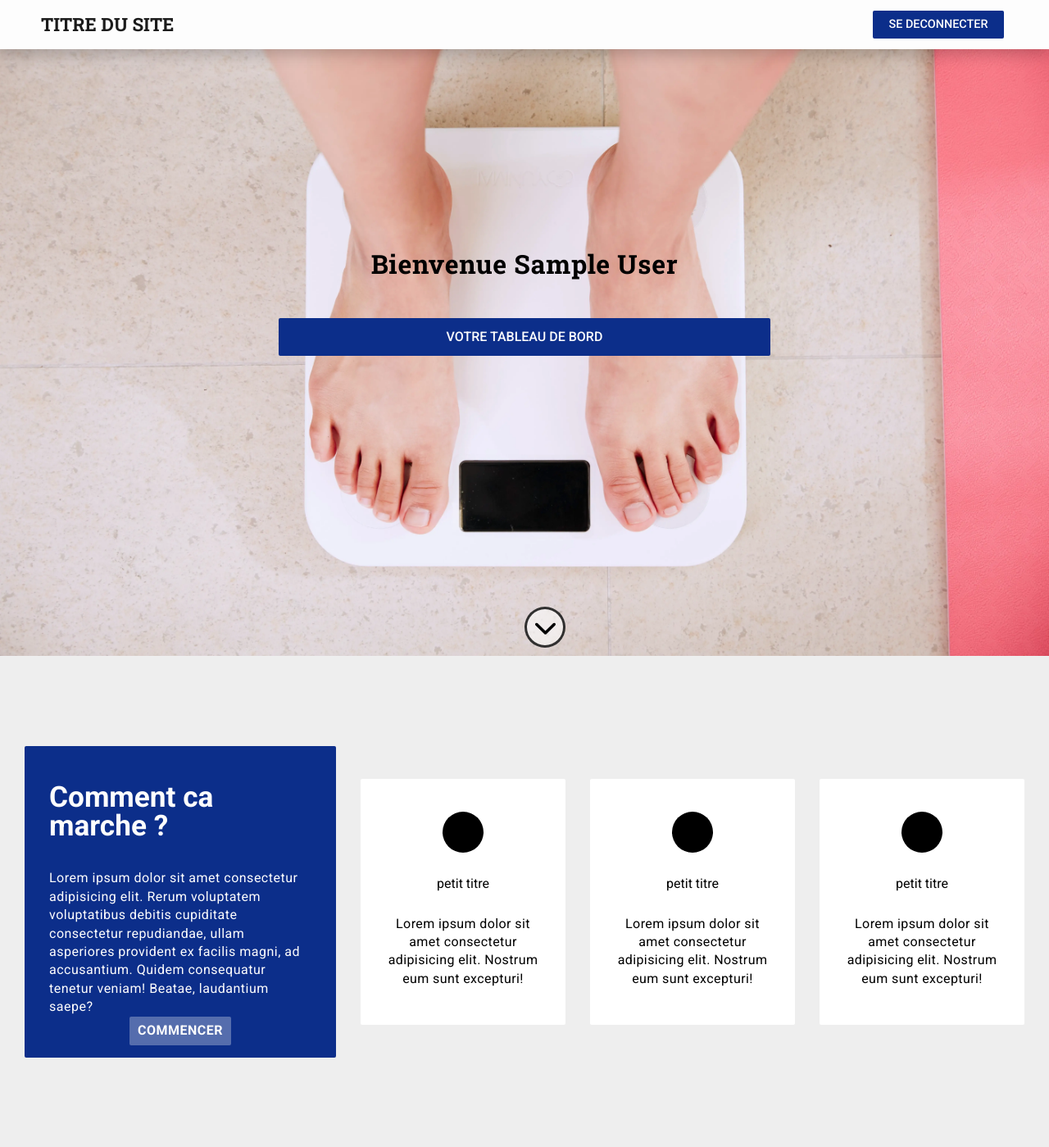
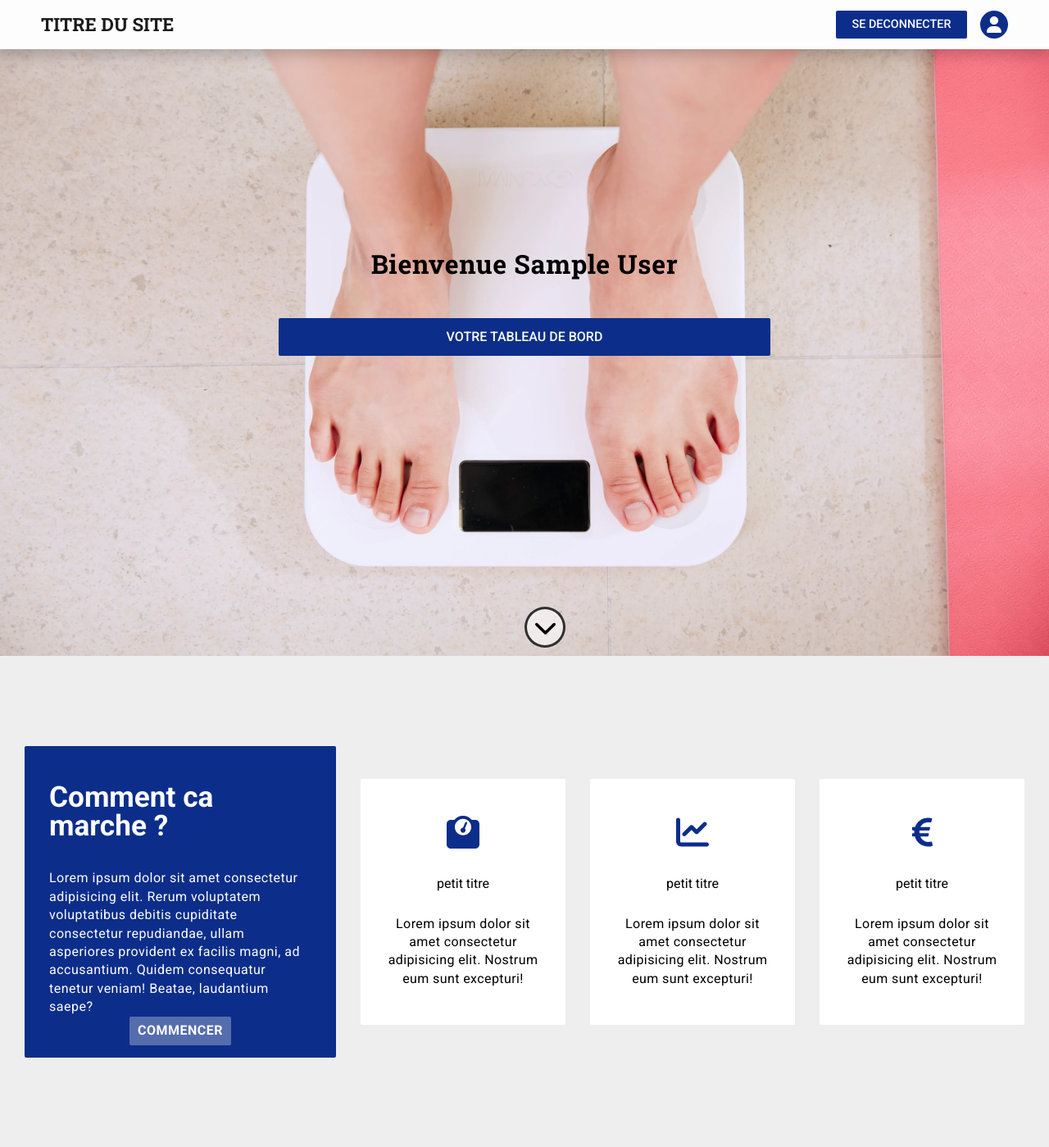
Before and after one commit to julabina/old_suivrepoids_php, a PHP site: page /templates/home.php in a window 1280 px wide. Shown: the top 1399 px of the page at 82% size. Run offline with PHP 8.4, Linux system fonts and the light colour scheme; the visitor is signed in with stand-in values (Sample User, id 1).

Commit message:
modify header + add icon to home page for description + create and started profil page

```diff
--- a/css/style.css
+++ b/css/style.css
@@ -116,26 +116,6 @@ header h1 {
   display: flex;
   align-items: center;
 }
-.header__logoutBtn, .header__toDashboard {
-  text-decoration: none;
-  color: inherit;
-  text-align: center;
-  border-radius: 2px;
-  padding: 15px 0;
-  background: #0C2E8A;
-  color: #fdfdfd;
-  transition: opacity 150ms ease-in-out;
-  text-transform: uppercase;
-  font-weight: 500;
-  margin: 0 5px;
-  width: 160px;
-  padding: 10px 0 10px;
-  font-size: 0.9em;
-}
-.header__logoutBtn:hover, .header__toDashboard:hover {
-  opacity: 0.7;
-  transition: opacity 150ms ease-in-out;
-}
 .header__notConnectBtns {
   display: flex;
   justify-content: space-between;
@@ -157,6 +137,48 @@ header h1 {
   font-size: 0.9em;
 }
 .header__notConnectBtns a:hover {
+  opacity: 0.7;
+  transition: opacity 150ms ease-in-out;
+}
+.header__connected {
+  display: flex;
+}
+.header__connected__logoutBtn, .header__connected__toDashboard {
+  text-decoration: none;
+  color: inherit;
+  text-align: center;
+  border-radius: 2px;
+  padding: 15px 0;
+  background: #0C2E8A;
+  color: #fdfdfd;
+  transition: opacity 150ms ease-in-out;
+  text-transform: uppercase;
+  font-weight: 500;
+  margin: 0 5px;
+  width: 160px;
+  padding: 10px 0 10px;
+  font-size: 0.9em;
+}
+.header__connected__logoutBtn:hover, .header__connected__toDashboard:hover {
+  opacity: 0.7;
+  transition: opacity 150ms ease-in-out;
+}
+.header__connected__userProfil {
+  display: flex;
+  align-items: center;
+  justify-content: center;
+  background: #0C2E8A;
+  height: 34px;
+  width: 34px;
+  border-radius: 50%;
+  margin-left: 11px;
+  cursor: pointer;
+  transition: opacity 150ms ease-in-out;
+}
+.header__connected__userProfil img {
+  height: 20px;
+}
+.header__connected__userProfil:hover {
   opacity: 0.7;
   transition: opacity 150ms ease-in-out;
 }
@@ -524,10 +546,15 @@ footer {
   transition: transform 300ms ease-in-out;
 }
 .home__faq__cont__step__img {
+  display: flex;
+  align-items: center;
+  justify-content: center;
   height: 50px;
   width: 50px;
   border-radius: 50%;
-  background: #000;
+}
+.home__faq__cont__step__img img {
+  height: 40px;
 }
 .home__faq__cont__step p {
   text-align: center;
--- a/index.php
+++ b/index.php
@@ -10,6 +10,7 @@ $router->post('/objectif', 'Stats#addGoal');
 $router->get('/imc', 'Stats#showImc');
 $router->get('/img', 'Stats#showImg');
 $router->post('/addWeight', 'Stats#addWeight');
+$router->get('/profil', 'User#showProfil');
 $router->get('/login', function(){ require('templates/log.php'); });
 $router->post('/login', 'User#log');
 $router->get('/logout', 'User#logout');
--- a/sass/layout/_header.scss
+++ b/sass/layout/_header.scss
@@ -26,13 +26,6 @@ header {
         display: flex;
         align-items: center
     }
-    &__logoutBtn, &__toDashboard {
-        @include homeBtn;
-        margin: 0 5px;
-        width: 160px;
-        padding: 10px 0 10px;
-        font-size: 0.9em;
-    }
     &__notConnectBtns {
         display: flex;
         justify-content: space-between;
@@ -44,6 +37,35 @@ header {
             font-size: 0.9em;
         }
     }
+    &__connected {
+        display: flex;
+        &__logoutBtn, &__toDashboard {
+            @include homeBtn;
+            margin: 0 5px;
+            width: 160px;
+            padding: 10px 0 10px;
+            font-size: 0.9em;
+        }
+        &__userProfil {
+            display: flex;
+            align-items: center;
+            justify-content: center;
+            background: map-get($map: $colors, $key: primary);
+            height: 34px;
+            width: 34px;
+            border-radius: 50%;
+            margin-left: 11px;
+            cursor: pointer;
+            transition: opacity 150ms ease-in-out;
+            img {
+                height: 20px;
+            }
+            &:hover {
+                opacity: 0.7;
+                transition: opacity 150ms ease-in-out;
+            }
+        }
+    }
     a {
         text-decoration: none
     }
--- a/sass/main.scss
+++ b/sass/main.scss
@@ -17,3 +17,4 @@
 @import './pages/goals';
 @import './pages/log';
 @import './pages/sign';
+@import './pages/profil';
--- a/sass/pages/_home.scss
+++ b/sass/pages/_home.scss
@@ -128,9 +128,14 @@
                 padding: 25px 25px 30px;
                 transition: transform 300ms ease-in-out;
                 &__img {
+                    display: flex;
+                    align-items: center;
+                    justify-content: center;
                     height: 50px;width: 50px;
                     border-radius: 50%;
-                    background: #000;
+                    img {
+                        height: 40px;
+                    }
                 }
                 p {
                     text-align: center;
--- a/templates/dashboard.php
+++ b/templates/dashboard.php
@@ -18,6 +18,12 @@
 <header class="dashHeader">
     <div class="header">
         <a href="/suivi_poids/"><h1>TITRE DU SITE</h1></a>
+        <div class="header__connected">
+            <a class="header__connected__logoutBtn" href="/suivi_poids/logout">Se deconnecter</a>
+            <a href="/suivi_poids/profil"><div class="header__connected__userProfil">
+                <img src="../suivi_poids/assets/user.svg" alt="user icon">
+            </div></a>
+        </div>
     </div>
 </header>
 
--- a/templates/home.php
+++ b/templates/home.php
@@ -10,7 +10,12 @@
     <div class="header">
         <h1>TITRE DU SITE</h1>
         <?php if(isset($_SESSION['name']) && isset($_SESSION['user']) && isset($_SESSION['userId']) && isset($_SESSION['size']) && (isset($_SESSION['sexe']) && ($_SESSION['sexe'] === "man" || $_SESSION['sexe'] === "woman")) && isset($_SESSION['auth']) && $_SESSION['auth'] === true): ?>
-            <a class="header__logoutBtn" href="/suivi_poids/logout">Se deconnecter</a>
+            <div class="header__connected">
+                <a class="header__connected__logoutBtn" href="/suivi_poids/logout">Se deconnecter</a>
+                <a href="/suivi_poids/profil"><div class="header__connected__userProfil">
+                    <img src="../suivi_poids/assets/user.svg" alt="user icon">
+                </div></a>
+            </div>
         <?php else: ?>
             <div class="header__notConnectBtns">
                 <a id="headerLogBtn" href="/suivi_poids/login">Se connecter</a>
@@ -52,21 +57,21 @@
             </div>
             <div class="home__faq__cont__step">
                 <div class="home__faq__cont__step__img">
-                    <img src="" alt="">
+                    <img src="../suivi_poids/assets/weight.svg" alt="weight icon">
                 </div>
                 <h3>petit titre</h3>
                 <p>Lorem ipsum dolor sit amet consectetur adipisicing elit. Nostrum eum sunt excepturi!</p>
             </div>
             <div class="home__faq__cont__step">
                 <div class="home__faq__cont__step__img">
-                    <img src="" alt="">
+                    <img src="../suivi_poids/assets/graph.svg" alt="graph icon">
                 </div>
                 <h3>petit titre</h3>
                 <p>Lorem ipsum dolor sit amet consectetur adipisicing elit. Nostrum eum sunt excepturi!</p>
             </div>
             <div class="home__faq__cont__step">
                 <div class="home__faq__cont__step__img">
-                    <img src="" alt="">
+                    <img src="../suivi_poids/assets/money.svg" alt="money icon">
                 </div>
                 <h3>petit titre</h3>
                 <p>Lorem ipsum dolor sit amet consectetur adipisicing elit. Nostrum eum sunt excepturi!</p>
--- a/templates/layout.php
+++ b/templates/layout.php
@@ -1,5 +1,5 @@
 <!DOCTYPE html>
-<html>
+<html lang="fr">
    <head>
       <meta charset="utf-8" />
       <title><?= $title ?></title>
```
Also changed, not shown: other parts of css/style.css (+50 -0 lines), sass/pages/_profil.scss (added, +35 -0 lines), src/Controllers/UserController.php (+19 -0 lines), src/Models/UserModel.php (+48 -13 lines), templates/goals.php (+7 -1 lines), templates/imc.php (+7 -1 lines), templates/img.php (+7 -1 lines), templates/profil.php (added, +93 -0 lines), assets/graph.svg (added), assets/money.svg (added), assets/user.svg (added), assets/weight.svg (added), 1 other file.
